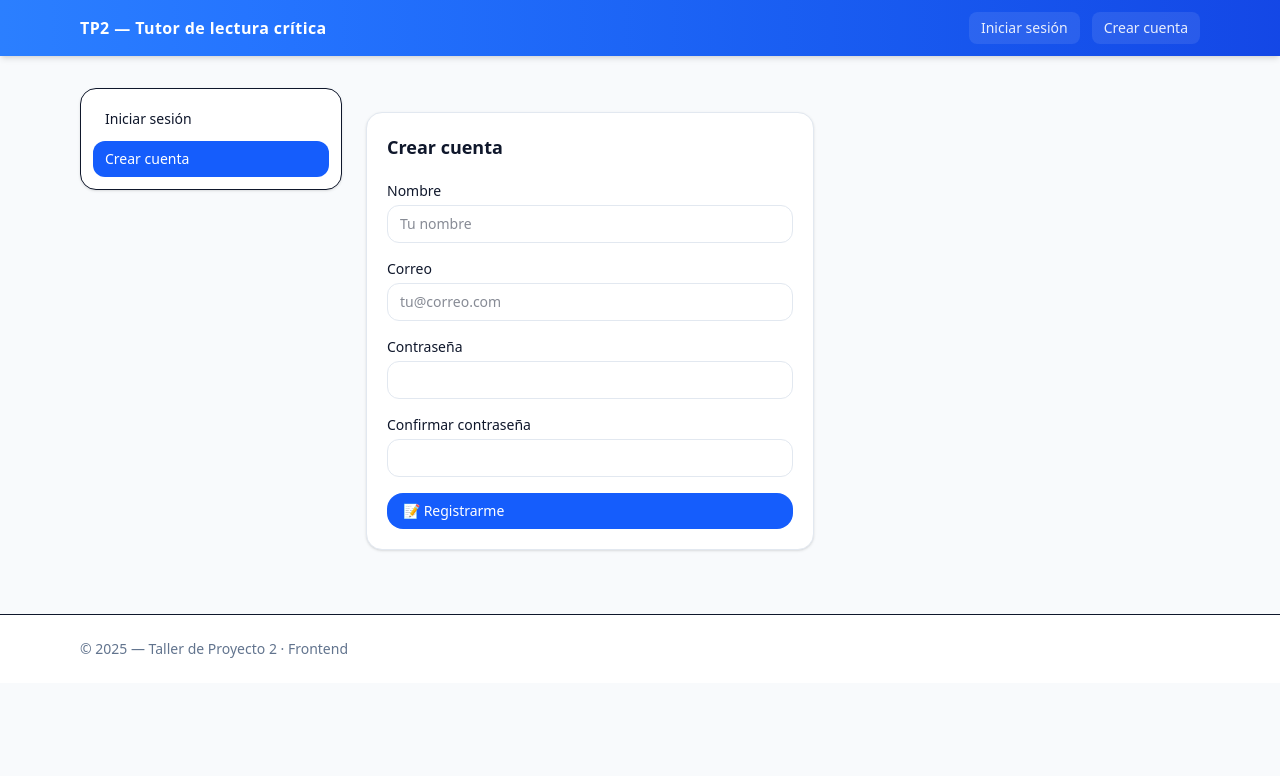
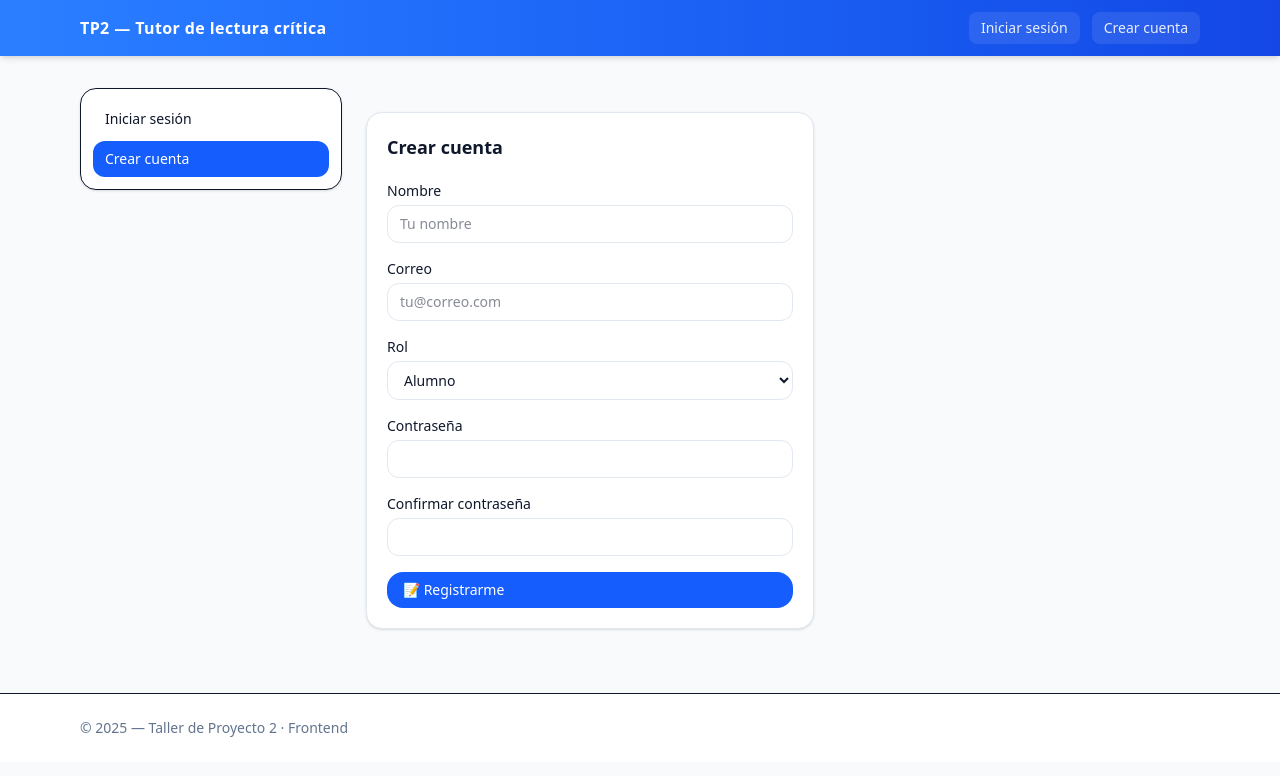
Before and after one commit to Yorshgamer/tptutor, a React (Vite) app in the folder frontend/: page /register in a window 1280 px wide. Shown: the top 776 px of the page. Built offline with nearby package versions, Linux system fonts and the light colour scheme.

Commit message:
feat(auth): registro con roles student/teacher + validación segura

```diff
--- a/frontend/src/api/auth.js
+++ b/frontend/src/api/auth.js
@@ -22,10 +22,10 @@ async function request(path, opts = {}) {
   return json.data ?? json;
 }
 
-export async function registerUser({ name, email, password }) {
+export async function registerUser({ name, email, password, role = "student" }) {
   return request('/api/auth/register', {
     method: 'POST',
-    body: JSON.stringify({ name, email, password })
+    body: JSON.stringify({ name, email, password, role })
   });
 }
 
--- a/frontend/src/pages/Register.tsx
+++ b/frontend/src/pages/Register.tsx
@@ -12,12 +12,14 @@ export default function Register() {
     email: "",
     p1: "",
     p2: "",
+    role: "student", // "student" | "teacher"
   });
   const [loading, setLoading] = useState(false);
   const [msg, setMsg] = useState<Msg>({ type: "", text: "" });
 
-  const handleChange = (e: ChangeEvent<HTMLInputElement>) => {
-    setForm({ ...form, [e.target.id]: e.target.value });
+  const handleChange = (e: React.ChangeEvent<HTMLInputElement | HTMLSelectElement>) => {
+    const { id, value } = e.target;
+    setForm(prev => ({ ...prev, [id]: value }));
   };
 
   const handleSubmit = async (e: FormEvent<HTMLFormElement>) => {
@@ -41,6 +43,7 @@ export default function Register() {
             name: form.name,
             email: form.email,
             password: form.p1, // ✅ el backend espera "password"
+            role: form.role, // 👈 enviar role
           }),
         }
       );
@@ -66,7 +69,7 @@ export default function Register() {
         text: token ? "Cuenta creada. Sesión iniciada ✅" : (payload?.message || "Usuario registrado ✅"),
       });
 
-      setForm({ name: "", email: "", p1: "", p2: "" });
+      setForm({ name: "", email: "", p1: "", p2: "", role: "student" });
 
       // Redirección opcional inmediata:
       // if (token) window.location.href = "/tutor";
@@ -108,6 +111,21 @@ export default function Register() {
               className="w-full rounded-xl border border-slate-200 bg-white px-3 py-2 text-sm focus:outline-none focus:ring-2 focus:ring-blue-600"
               placeholder="tu@correo.com"
             />
+          </div>
+
+          <div>
+            <label htmlFor="role" className="block text-sm font-medium mb-1">
+              Rol
+            </label>
+            <select
+              id="role"
+              value={form.role}
+              onChange={handleChange}
+              className="w-full rounded-xl border border-slate-200 bg-white px-3 py-2 text-sm focus:outline-none focus:ring-2 focus:ring-blue-600"
+            >
+              <option value="student">Alumno</option>
+              <option value="teacher">Profesor</option>
+            </select>
           </div>
 
           <div>
```
Also changed, not shown: 1 other file (tests, documents, lock files or other folders).
